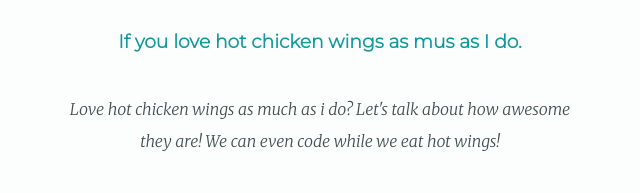
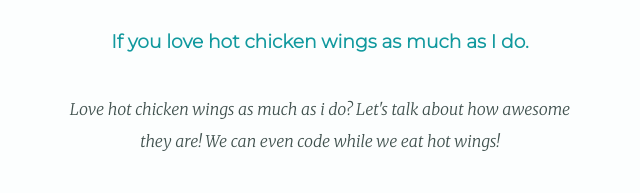
Before and after one commit to Anishpras/CV, a plain HTML site: page index.html in a window 1280 px wide. Shown: the part 2158-2351 px from the top of the page, 320-960 px from the left. Drawn offline with Linux system fonts and the light colour scheme.

Commit message:
Update index.html

```diff
--- a/index.html
+++ b/index.html
@@ -41,7 +41,7 @@
     <br><hr>
     <div class="contact-me">
       <h2>Get In Touch</h2>
-      <h3>If you love hot chicken wings as mus as I do.</h3>
+      <h3>If you love hot chicken wings as much as I do.</h3>
       <p class="contact-message">Love hot chicken wings as much as i do? Let's talk about how awesome they are! We can even code while we eat hot wings!</p>
       <a class="myButton" href="mailto:anishprashun118@gmail.com">CONTACT ME</a>
     </div>
```
